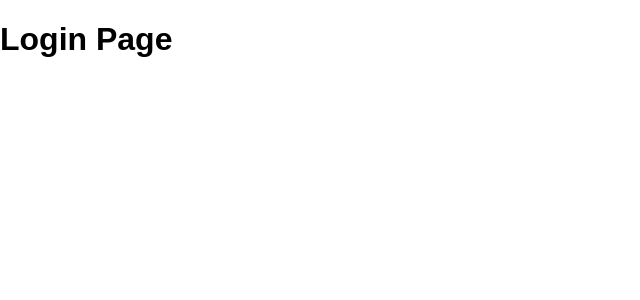
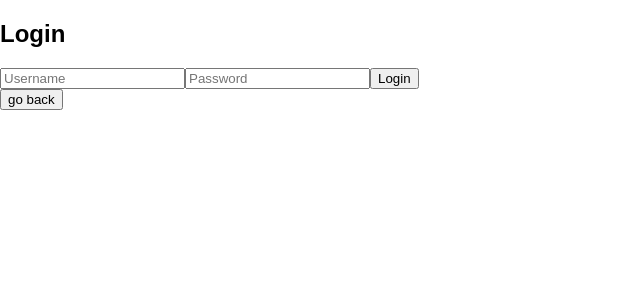
Before and after one commit to MarkoMTP/MarsChat, a React (Vite) app in the folder marschat-frontend/: page /login in a window 1280 px wide. Shown: the top 300 px of the page, without its empty margins (0-640 px from the left). Built offline with nearby package versions, Linux system fonts and the light colour scheme.

Commit message:
Add LoginForm component and tests for login behavior and routing

```diff
--- a/marschat-frontend/src/components/LoginPage.jsx
+++ b/marschat-frontend/src/components/LoginPage.jsx
@@ -1,3 +1,65 @@
-export default function LoginPage() {
-  return <h1>Login Page</h1>;
+import { useState } from "react";
+import { useNavigate } from "react-router-dom";
+import api from "../api";
+
+function LoginForm() {
+  const [username, setUsername] = useState("");
+  const [password, setPassword] = useState("");
+  const navigate = useNavigate();
+
+  const handleSubmit = async (e) => {
+    e.preventDefault();
+    try {
+      const response = await api.post("/login", { username, password });
+
+      const token = response.data.token;
+      if (token) {
+        await localStorage.setItem("token", token);
+        navigate("/");
+      } else {
+        console.error("No token received!");
+      }
+    } catch (error) {
+      console.error(
+        "Login Error:",
+        error.response ? error.response.data : error.message
+      );
+    }
+  };
+
+  const handleGoBack = () => {
+    navigate("/", { replace: true });
+  };
+
+  return (
+    <div className="container">
+      <h2 className="heading">Login</h2>
+      <form onSubmit={handleSubmit} className="form">
+        <input
+          type="text"
+          placeholder="Username"
+          value={username}
+          onChange={(e) => setUsername(e.target.value)}
+          required
+          className="input"
+        />
+        <input
+          type="password"
+          placeholder="Password"
+          value={password}
+          onChange={(e) => setPassword(e.target.value)}
+          required
+          className="input"
+        />
+        <button type="submit" className="button">
+          Login
+        </button>
+      </form>
+      <button className="go-back-btn" onClick={handleGoBack}>
+        go back
+      </button>
+    </div>
+  );
 }
+
+export default LoginForm;
```
Also changed, not shown: 1 other file (tests, documents, lock files or other folders).
